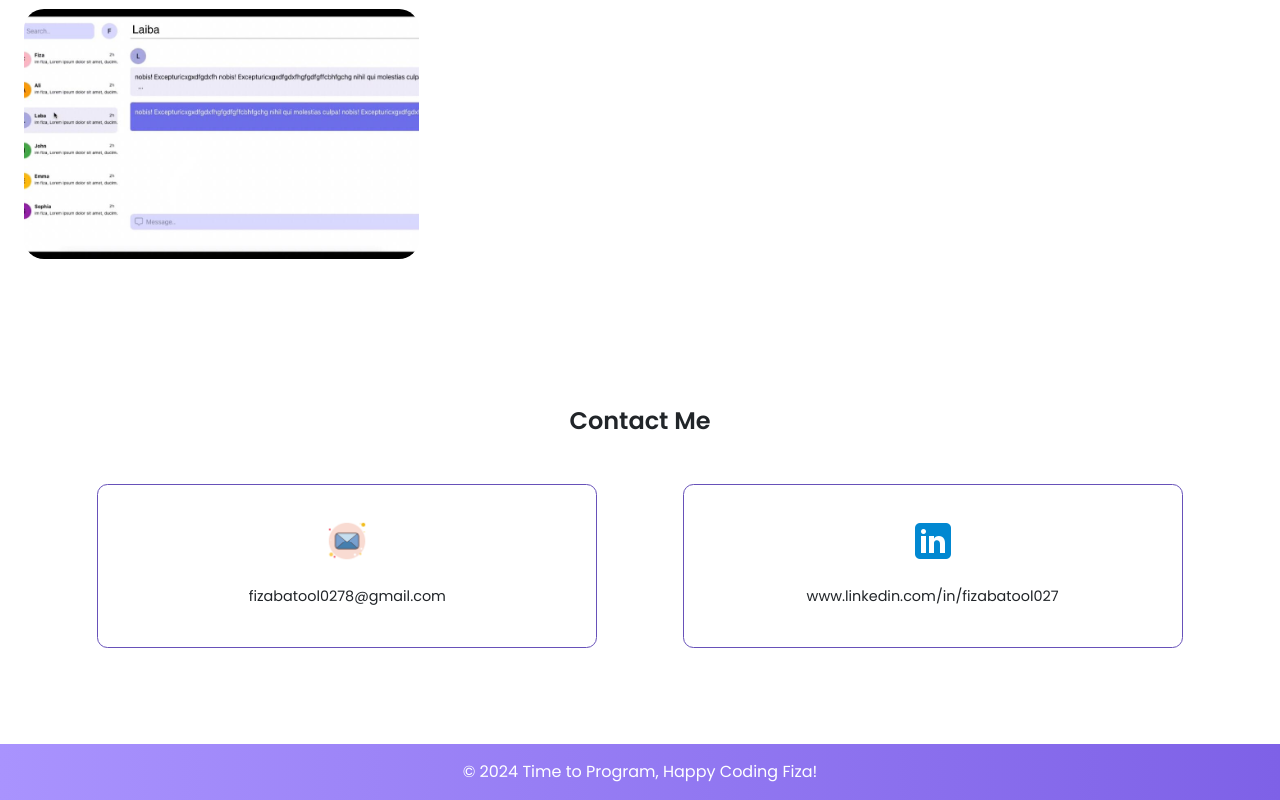
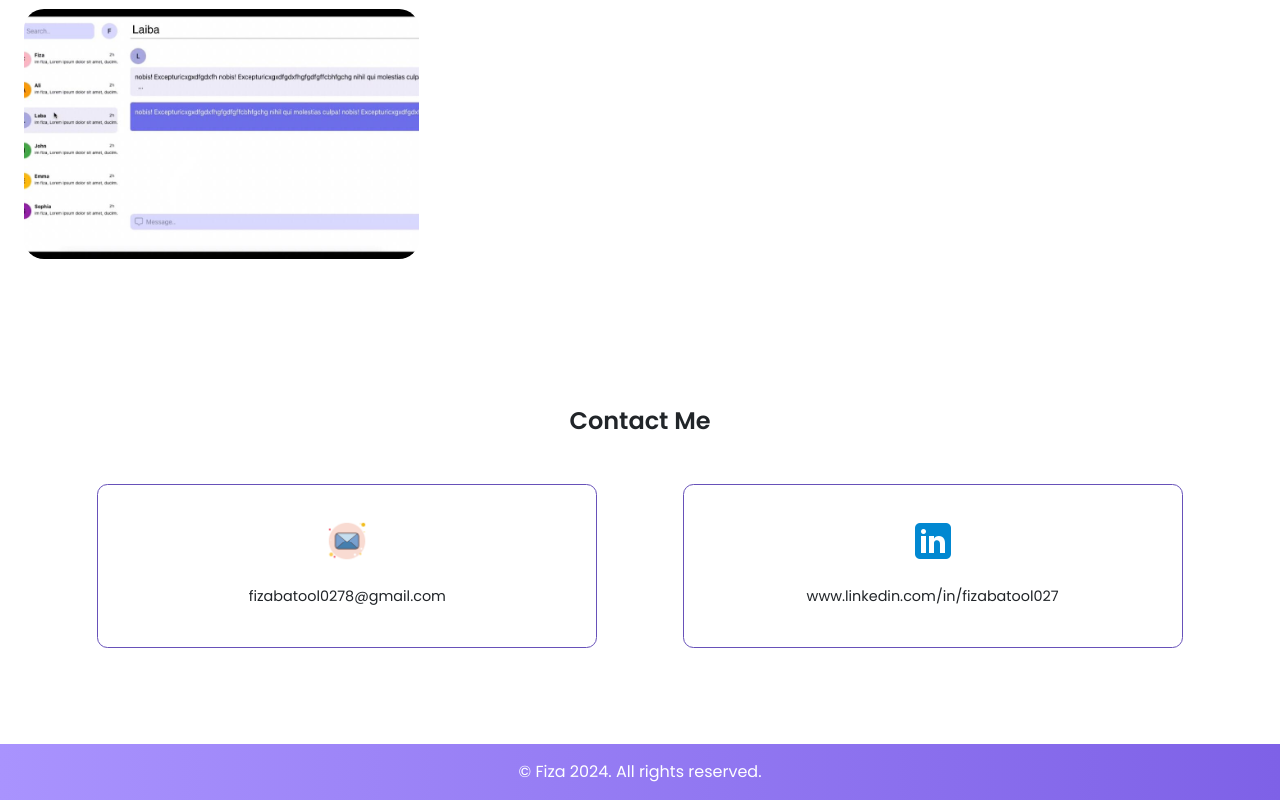
Before and after one commit to Fizahere/Fiza-Portfolio, a React (Create React App) app: page / in a window 1280 px wide. Shown: the part 1839-2639 px from the top of the page. Built offline with nearby package versions, Linux system fonts and the light colour scheme.

Commit message:
Update Footer.jsx

```diff
--- a/src/components/Footer/Footer.jsx
+++ b/src/components/Footer/Footer.jsx
@@ -4,7 +4,15 @@ import './Footer.css'
 const Footer = () => {
   return (
     <div className='footer'>
-      &copy; 2024 Time to Program, Happy Coding Fiza!
+
+
+© Fiza 2024. All rights reserved.
+
+
+
+
+
+
     </div>
   );
 };
```
